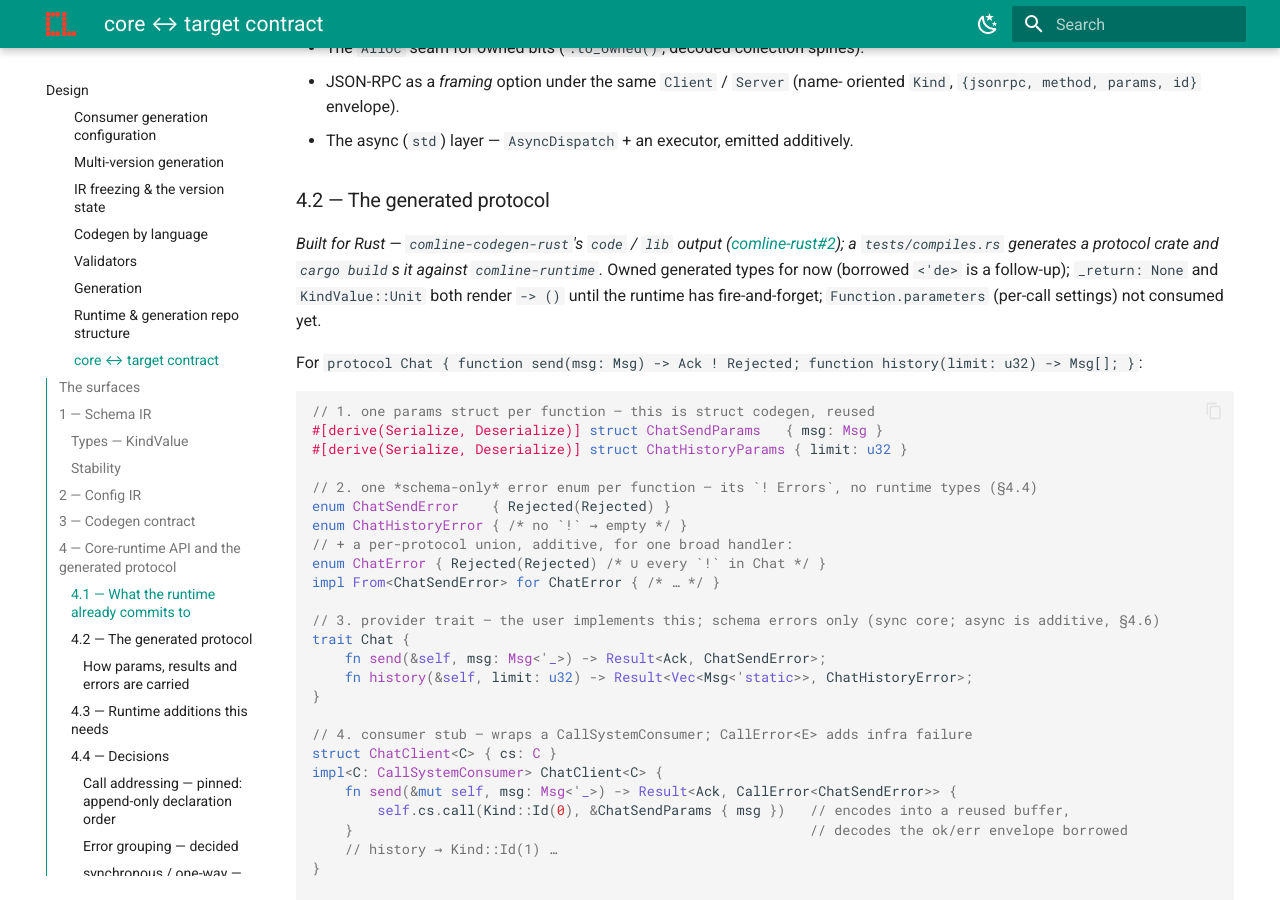
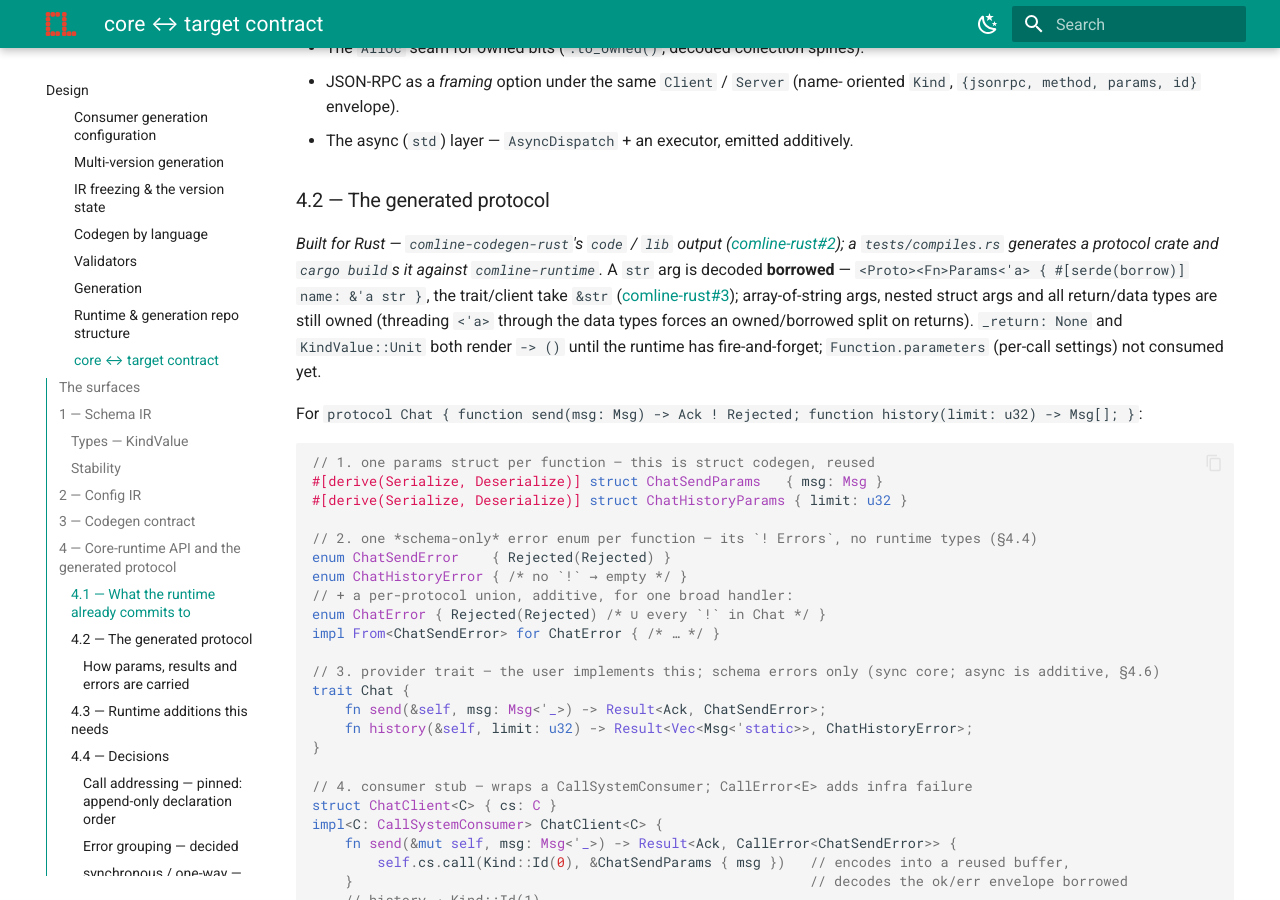
Before and after one commit to ComlineProject/docs, an MkDocs documentation site: the page built from docs/docs/design/core-target-contract.md, in a window 1280 px wide and 900 px high, scrolled down 4191 px. Built offline with MkDocs 1.6.1 and Material for MkDocs 9.7.7, drawn with Linux system fonts in a browser that asks for light colours; the version menu is left out.

Commit message:
docs(design): §4.2 — str args now decode borrowed (comline-rust#3)

```diff
--- a/docs/docs/design/core-target-contract.md
+++ b/docs/docs/design/core-target-contract.md
@@ -199,7 +199,7 @@ Still open, to fix as part of this design (7f+):
 
 ### 4.2 — The generated protocol
 
-*Built for Rust — `comline-codegen-rust`'s `code` / `lib` output ([comline-rust#2](https://github.com/ComlineProject/comline-rust/pull/2)); a `tests/compiles.rs` generates a protocol crate and `cargo build`s it against `comline-runtime`.* Owned generated types for now (borrowed `<'de>` is a follow-up); `_return: None` and `KindValue::Unit` both render `-> ()` until the runtime has fire-and-forget; `Function.parameters` (per-call settings) not consumed yet.
+*Built for Rust — `comline-codegen-rust`'s `code` / `lib` output ([comline-rust#2](https://github.com/ComlineProject/comline-rust/pull/2)); a `tests/compiles.rs` generates a protocol crate and `cargo build`s it against `comline-runtime`.* A `str` arg is decoded **borrowed** — `<Proto><Fn>Params<'a> { #[serde(borrow)] name: &'a str }`, the trait/client take `&str` ([comline-rust#3](https://github.com/ComlineProject/comline-rust/pull/3)); array-of-string args, nested struct args and all return/data types are still owned (threading `<'a>` through the data types forces an owned/borrowed split on returns). `_return: None` and `KindValue::Unit` both render `-> ()` until the runtime has fire-and-forget; `Function.parameters` (per-call settings) not consumed yet.
 
 For `protocol Chat { function send(msg: Msg) -> Ack ! Rejected; function history(limit: u32) -> Msg[]; }`:
 
```
